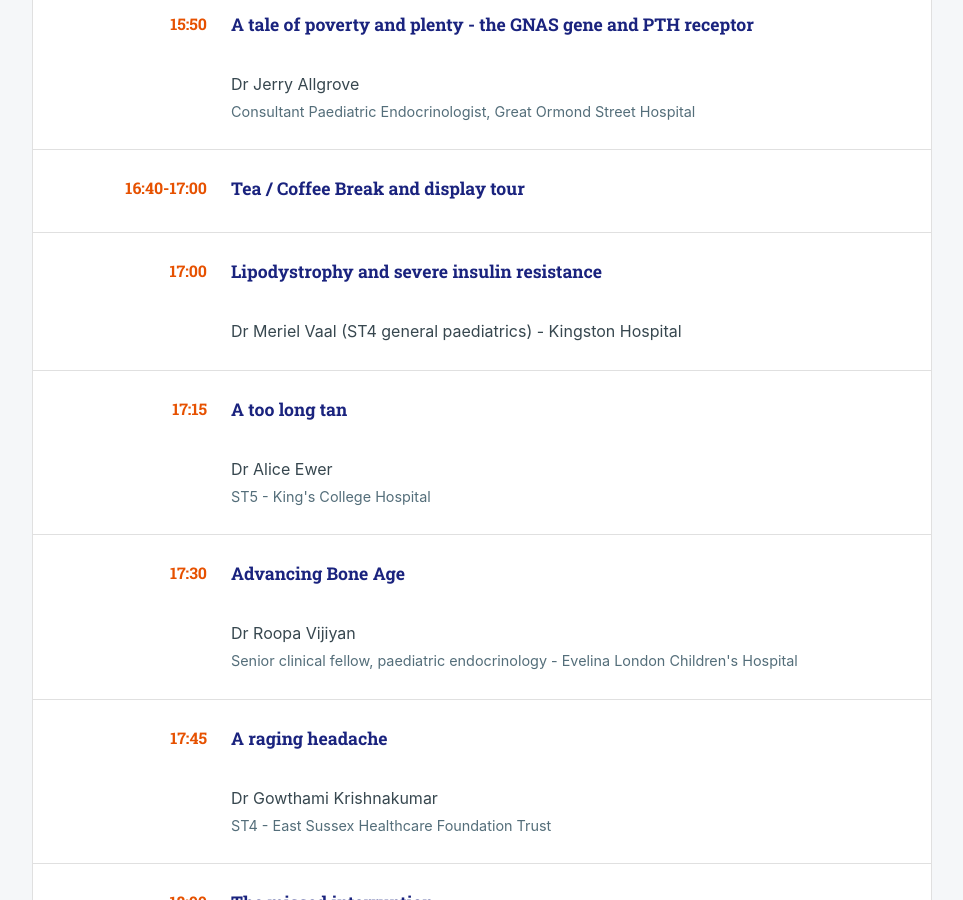
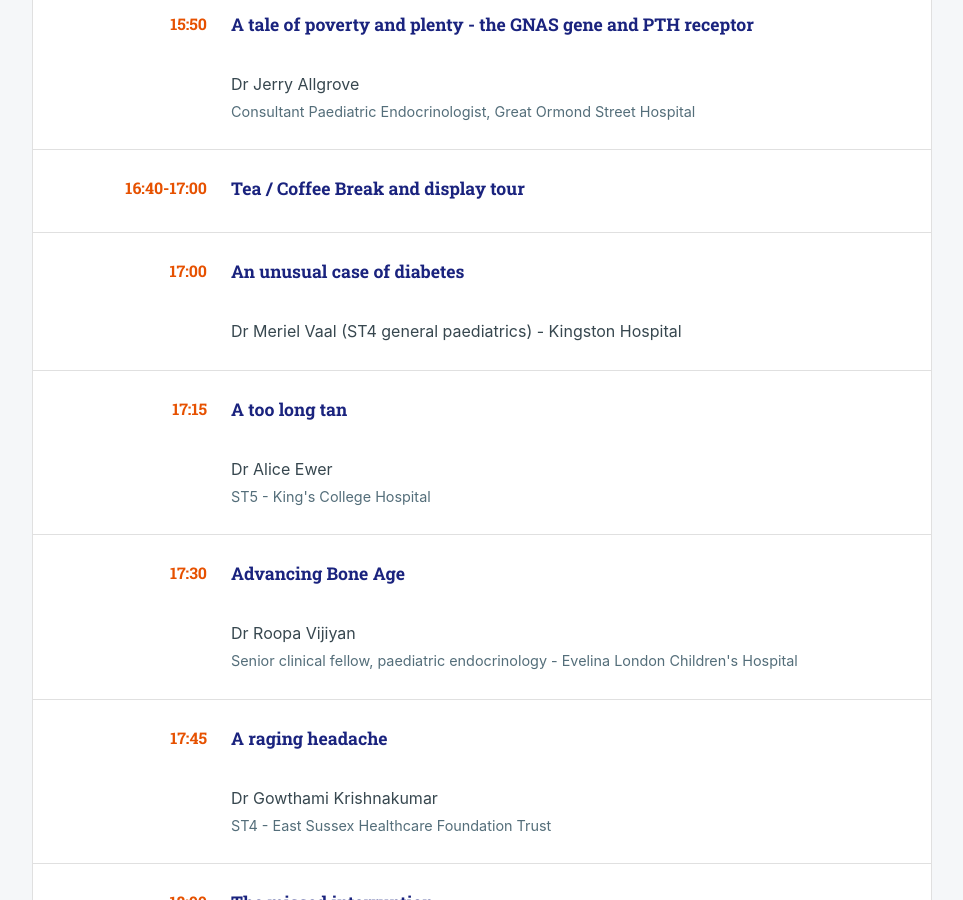
Before and after one commit to eatyourpeas/stpeg, a Jekyll site: the page built from _events/autumn-2025.md, in a window 1280 px wide and 900 px high, scrolled down 2250 px. Shown: the whole window, without its empty margins (158-1121 px from the left). Built offline with Jekyll 4.4.1, drawn with Linux system fonts in a browser that asks for light colours.

Commit message:
dm title update

```diff
--- a/_events/autumn-2025.md
+++ b/_events/autumn-2025.md
@@ -31,7 +31,7 @@ schedule:
   - time: "16:40-17:00"
     title: "Tea / Coffee Break and display tour"
   - time: "17:00"
-    title: "Lipodystrophy and severe insulin resistance"
+    title: "An unusual case of diabetes"
     speaker: "Dr Meriel Vaal (ST4 general paediatrics) - Kingston Hospital"
     description: ""
   - time: "17:15"
```
